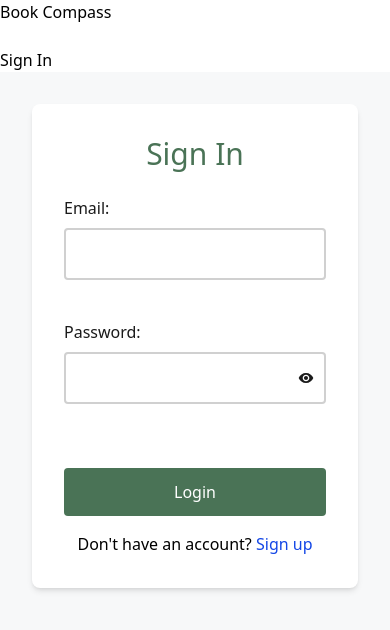
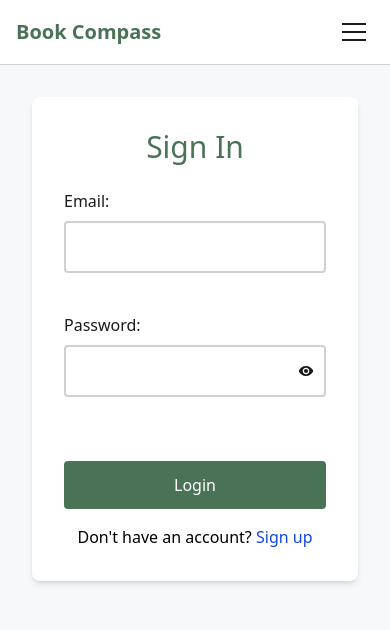
Before and after one commit to IraShy/book-compass-client, a React (Vite) app: page /login in a window 390 px wide. Shown: the top 630 px of the page. Built offline with nearby package versions, Linux system fonts and the light colour scheme; no server answers.

Commit message:
feat: style Header
Different UI for mobile and desktop screens.
Hamburger menu button on mobile.

```diff
--- a/src/styles/index.css
+++ b/src/styles/index.css
@@ -98,3 +98,132 @@ input:not(.input-error):invalid {
   color: var(--color-api-error-text);
   border-color: var(--color-error);
 }
+
+/* ***** HEADER ***** */
+
+.header {
+  background-color: var(--color-white);
+  border-bottom: 1px solid var(--color-border);
+  position: sticky;
+  top: 0;
+  z-index: 50;
+}
+
+.header-container {
+  @apply max-w-7xl mx-auto px-4 flex items-center justify-between h-16 relative;
+}
+
+.logo {
+  @apply text-xl font-semibold no-underline;
+  color: var(--color-primary);
+}
+
+.logo:hover {
+  color: var(--color-primary-dark);
+}
+
+/* Mobile menu button */
+.mobile-menu-btn {
+  @apply md:hidden p-2 rounded focus:outline-none focus:ring-2;
+  background: none;
+  border: none;
+  cursor: pointer;
+  --tw-ring-color: var(--color-accent);
+}
+
+.hamburger {
+  @apply block w-6 h-0.5 relative;
+  background-color: var(--color-text);
+  transition: all 0.3s ease;
+}
+
+.hamburger::before,
+.hamburger::after {
+  content: "";
+  @apply absolute w-6 h-0.5 left-0;
+  background-color: var(--color-text);
+  transition: all 0.3s ease;
+}
+
+.hamburger::before {
+  top: -8px;
+}
+
+.hamburger::after {
+  top: 8px;
+}
+
+.hamburger::before {
+  top: -8px;
+}
+
+.hamburger.open {
+  background-color: transparent;
+}
+
+.hamburger.open::before {
+  transform: rotate(45deg);
+  top: 0;
+}
+
+.hamburger.open::after {
+  transform: rotate(-45deg);
+  top: 0;
+}
+
+/* Navigation */
+.nav {
+  @apply absolute md:static top-full left-0 w-full md:w-auto;
+  @apply bg-white md:bg-transparent shadow-lg md:shadow-none;
+  @apply flex-col md:flex-row items-stretch md:items-center;
+  @apply hidden md:flex gap-0 md:gap-6;
+  border-top: 1px solid var(--color-border);
+}
+
+@media (min-width: 768px) {
+  .nav {
+    border-top: none;
+  }
+}
+
+.nav.nav-open {
+  @apply flex;
+}
+
+.nav-link {
+  @apply block px-4 py-3 md:p-0 no-underline font-medium;
+  @apply border-b md:border-b-0 last:border-b-0;
+  color: var(--color-text);
+  border-color: var(--color-border);
+  transition: color 0.2s ease;
+}
+
+.nav-link:hover {
+  color: var(--color-primary);
+}
+
+.nav-link-primary {
+  @apply md:px-4 md:py-2 md:rounded;
+  background-color: var(--color-primary);
+  color: var(--color-white);
+}
+
+.nav-link-primary:hover {
+  background-color: var(--color-primary-dark);
+  color: var(--color-white);
+}
+
+.nav-button {
+  @apply block w-full text-left px-4 py-3 md:p-0 md:w-auto;
+  @apply font-medium border-b md:border-b-0;
+  background: none;
+  border: none;
+  border-color: var(--color-border);
+  color: var(--color-text);
+  cursor: pointer;
+  transition: color 0.2s ease;
+}
+
+.nav-button:hover {
+  color: var(--color-primary);
+}
```
